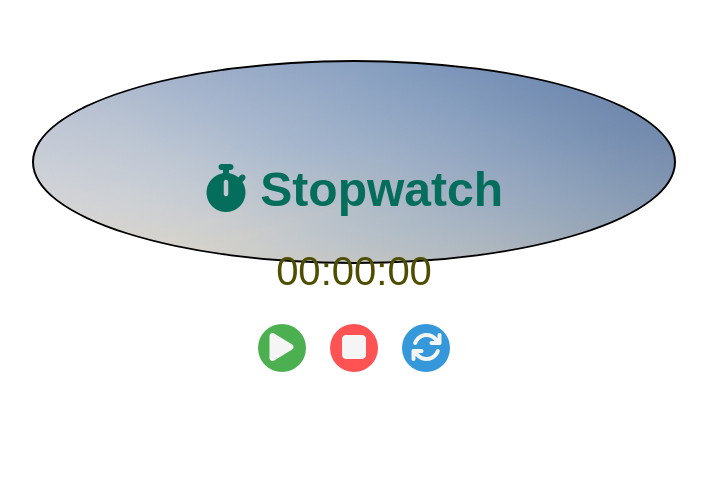
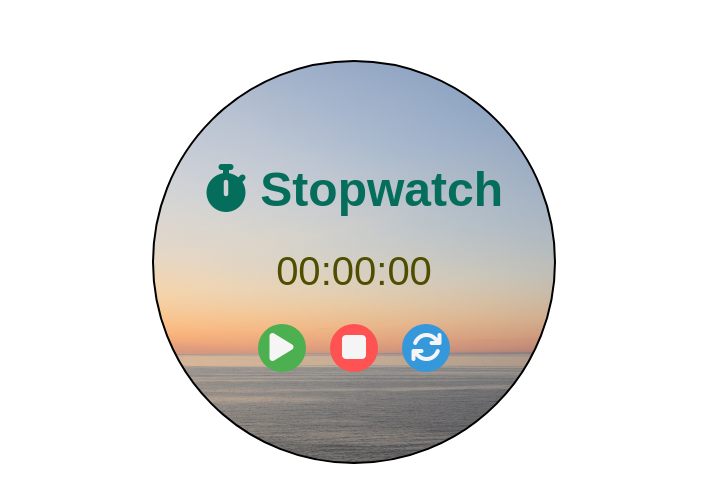
Before and after one commit to jafarzft/stopwatch.github.io, a plain HTML site: page index.html in a window 1280 px wide. Shown: the part 148-650 px from the top of the page, without its empty margins (286-993 px from the left). Drawn offline with Linux system fonts and the light colour scheme.

Commit message:
Update style.css

```diff
--- a/style.css
+++ b/style.css
@@ -23,8 +23,8 @@ h1{
 }
 /* Syles for Stopwatch div */
 #displayStopWatch{
-    width: 50vw;
-    height: 25vh;
+    width: 50vh;
+    height: 50vh;
     margin-top: 25vh;
     border: 2px solid black;
     border-radius: 50%;
```
